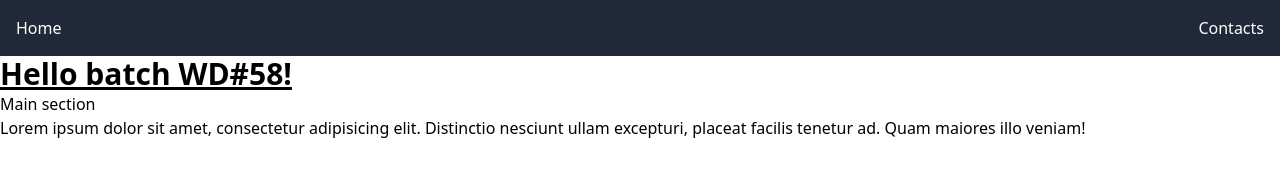
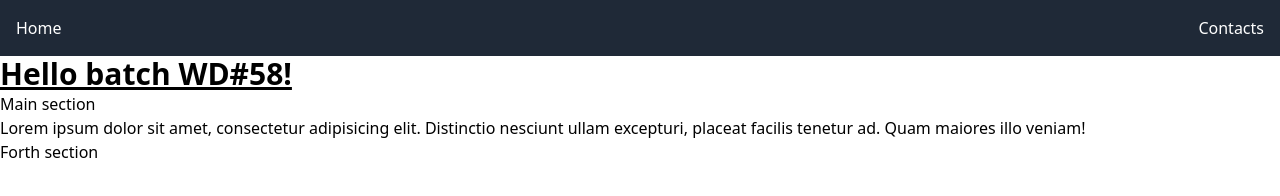
Before and after one commit to mariblan/new_Repo_local, a plain HTML site: page index.html in a window 1280 px wide. Drawn offline with nearby package versions, Linux system fonts and the light colour scheme.

Commit message:
Created forth section in main

```diff
--- a/index.html
+++ b/index.html
@@ -23,6 +23,9 @@
         <h2>Main section</h2>
         <p>Lorem ipsum dolor sit amet, consectetur adipisicing elit. Distinctio nesciunt ullam excepturi, placeat facilis tenetur ad. Quam maiores illo veniam!</p>
       </section>
+      <section>
+        <h2>Forth section</h2>
+      </section>
     </main>
   </body>
 </html>
```
